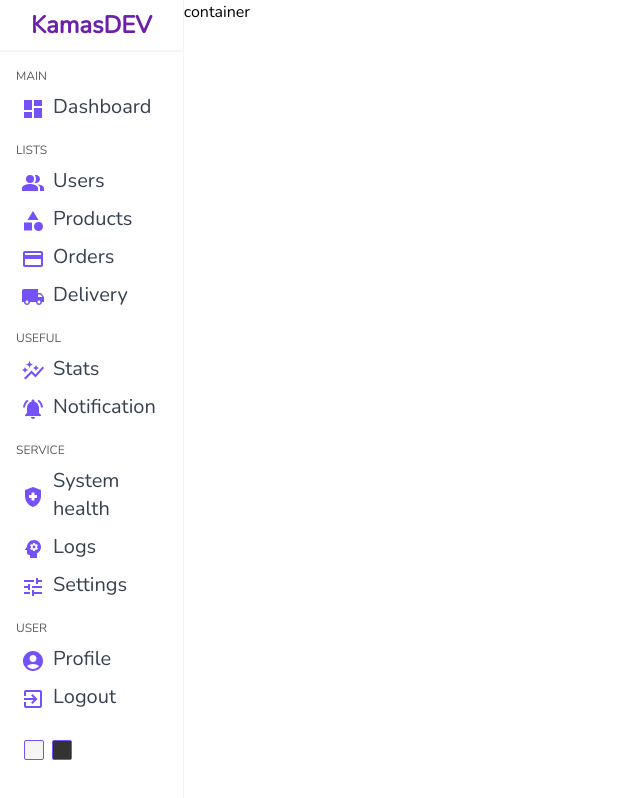
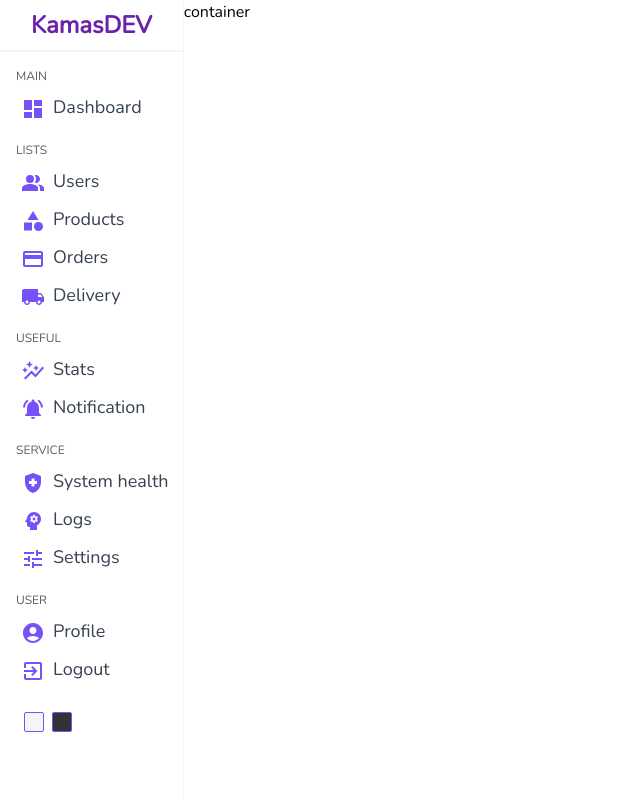
Before and after one commit to Kamasah-Dickson/Admin-Dashboard, a React (Vite) app: page / in a window 1280 px wide. Shown: the whole page, without its empty margins (0-640 px from the left). Built offline with nearby package versions, Linux system fonts and the light colour scheme.

Commit message:
update sidebar

```diff
--- a/src/Components/Sidebar.tsx
+++ b/src/Components/Sidebar.tsx
@@ -1,5 +1,5 @@
 import { Link } from "react-router-dom";
-import { lists, main, service, useful, user } from "../assets/Data/sidebarData";
+import { lists, main, service, useful, user } from "../Data/sidebarData";
 
 function Sidebar() {
 	return (
@@ -21,7 +21,7 @@ function Sidebar() {
 								className="flex cursor-pointer items-center justify-start gap-2 p-[5px] hover:bg-[#ece8ffa8]"
 							>
 								<p className="text-lg text-[#7451f8]">{data.icon}</p>
-								<p className="text-xl font-normal  text-gray-700">
+								<p className="text-[18px] font-normal  text-gray-700">
 									{data.name}
 								</p>
 							</li>
@@ -35,7 +35,9 @@ function Sidebar() {
 								className="flex cursor-pointer items-center justify-start gap-2 p-[5px]  hover:bg-[#ece8ffa8]"
 							>
 								<p className="text-lg text-[#7451f8]">{data.icon}</p>
-								<p className="text-xl font-normal text-gray-700">{data.name}</p>
+								<p className="text-[18px] font-normal text-gray-700">
+									{data.name}
+								</p>
 							</li>
 						);
 					})}
@@ -49,7 +51,7 @@ function Sidebar() {
 								className="flex cursor-pointer items-center justify-start gap-2 p-[5px]  hover:bg-[#ece8ffa8]"
 							>
 								<p className="text-lg text-[#7451f8]">{data.icon}</p>
-								<p className="text-xl font-normal  text-gray-700">
+								<p className="text-[18px] font-normal  text-gray-700">
 									{data.name}
 								</p>
 							</li>
@@ -65,7 +67,9 @@ function Sidebar() {
 								className="flex cursor-pointer items-center justify-start gap-2 p-[5px]  hover:bg-[#ece8ffa8]"
 							>
 								<p className="text-lg text-[#7451f8]">{data.icon}</p>
-								<p className="text-xl font-normal text-gray-700">{data.name}</p>
+								<p className="text-[18px] font-normal text-gray-700">
+									{data.name}
+								</p>
 							</li>
 						);
 					})}
@@ -77,7 +81,9 @@ function Sidebar() {
 								key={data.path}
 							>
 								<p className="text-lg text-[#7451f8]">{data.icon}</p>
-								<p className="text-xl font-normal text-gray-700">{data.name}</p>
+								<p className="text-[18px] font-normal text-gray-700">
+									{data.name}
+								</p>
 							</li>
 						);
 					})}
```
